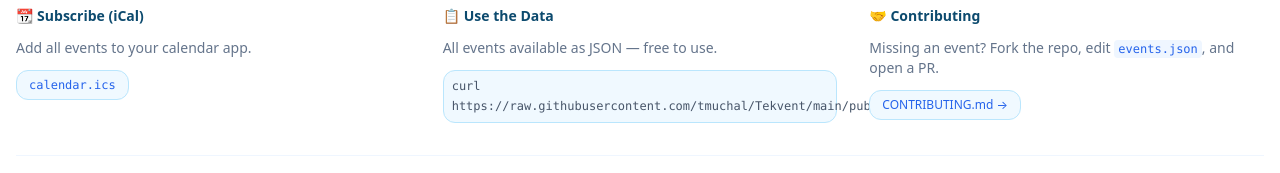
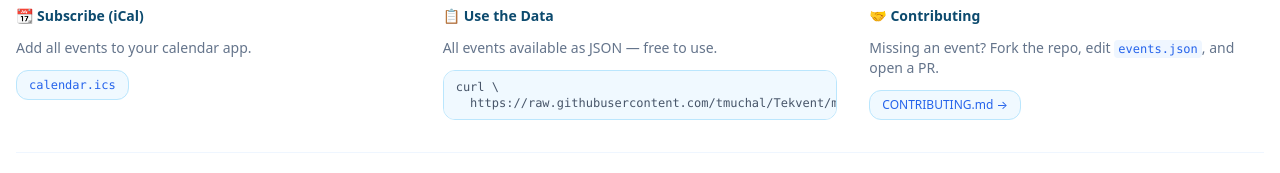
Before and after one commit to tmuchal/Tekvent, a Next.js app: page /Tekvent/ in a window 1280 px wide. Shown: the part 4945-5118 px from the top of the page. Built offline with nearby package versions, Linux system fonts and the light colour scheme.

Commit message:
fix: prevent curl URL from wrapping in footer
Replace code block with pre element using template literal to avoid
JSX indentation whitespace. overflow-x-auto allows horizontal scroll
instead of mid-URL line break.

https://claude.ai/code/session_01L12m3G1vfD7fNvFm4ogTDi

```diff
--- a/src/components/Footer.tsx
+++ b/src/components/Footer.tsx
@@ -26,9 +26,7 @@ export default function Footer() {
               All events available as JSON — free to use.
             </p>
             <div className="flex flex-col gap-1.5">
-              <code className="text-xs text-[#475569] bg-[#F0F9FF] border border-[#BAE6FD] px-2 py-1.5 rounded-xl font-mono block leading-relaxed">
-                curl https://raw.githubusercontent.com/tmuchal/Tekvent/main/public/events.json
-              </code>
+              <pre className="text-xs text-[#475569] bg-[#F0F9FF] border border-[#BAE6FD] px-3 py-2 rounded-xl font-mono overflow-x-auto">{`curl \\\n  https://raw.githubusercontent.com/tmuchal/Tekvent/main/public/events.json`}</pre>
             </div>
           </div>
 
```
